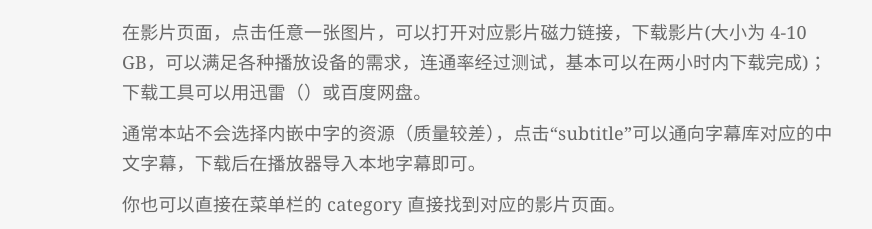
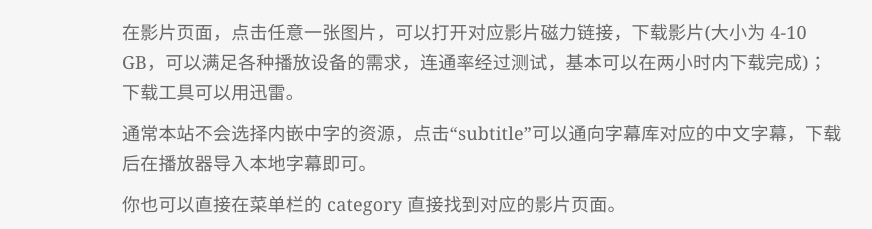
Before and after one commit to Noema-Zhao/SheMovied, a plain HTML site: page about.html in a window 1280 px wide. Shown: the part 2519-2748 px from the top of the page, without its empty margins (158-1030 px from the left). Drawn offline with nearby package versions, Linux system fonts and the light colour scheme.

Commit message:
mix about page

```diff
--- a/about.html
+++ b/about.html
@@ -77,8 +77,8 @@
 							<div class="entry-thumbnail-wrap">
 								<img src="/images/about_02.png">
 							</div>
-							<p>在影片页面，点击任意一张图片，可以打开对应影片磁力链接，下载影片(大小为 4-10 GB，可以满足各种播放设备的需求，连通率经过测试，基本可以在两小时内下载完成)；下载工具可以用迅雷（）或百度网盘。</p>
-							<p>通常本站不会选择内嵌中字的资源（质量较差），点击“subtitle”可以通向字幕库对应的中文字幕，下载后在播放器导入本地字幕即可。</p></p>
+							<p>在影片页面，点击任意一张图片，可以打开对应影片磁力链接，下载影片(大小为 4-10 GB，可以满足各种播放设备的需求，连通率经过测试，基本可以在两小时内下载完成)；下载工具可以用迅雷。</p>
+							<p>通常本站不会选择内嵌中字的资源，点击“subtitle”可以通向字幕库对应的中文字幕，下载后在播放器导入本地字幕即可。</p></p>
 
 							<p>你也可以直接在菜单栏的 category 直接找到对应的影片页面。</p>
 
```
